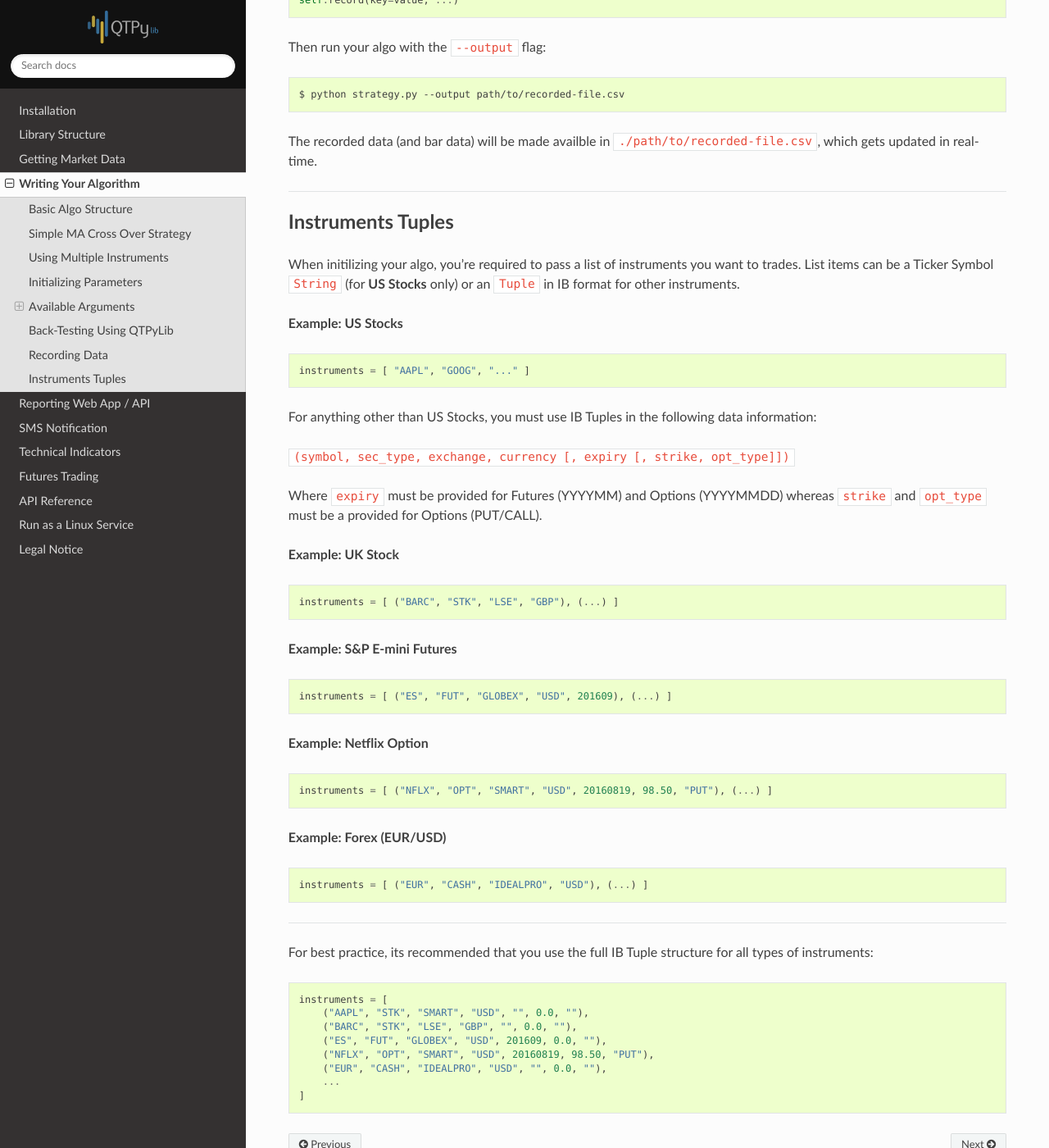
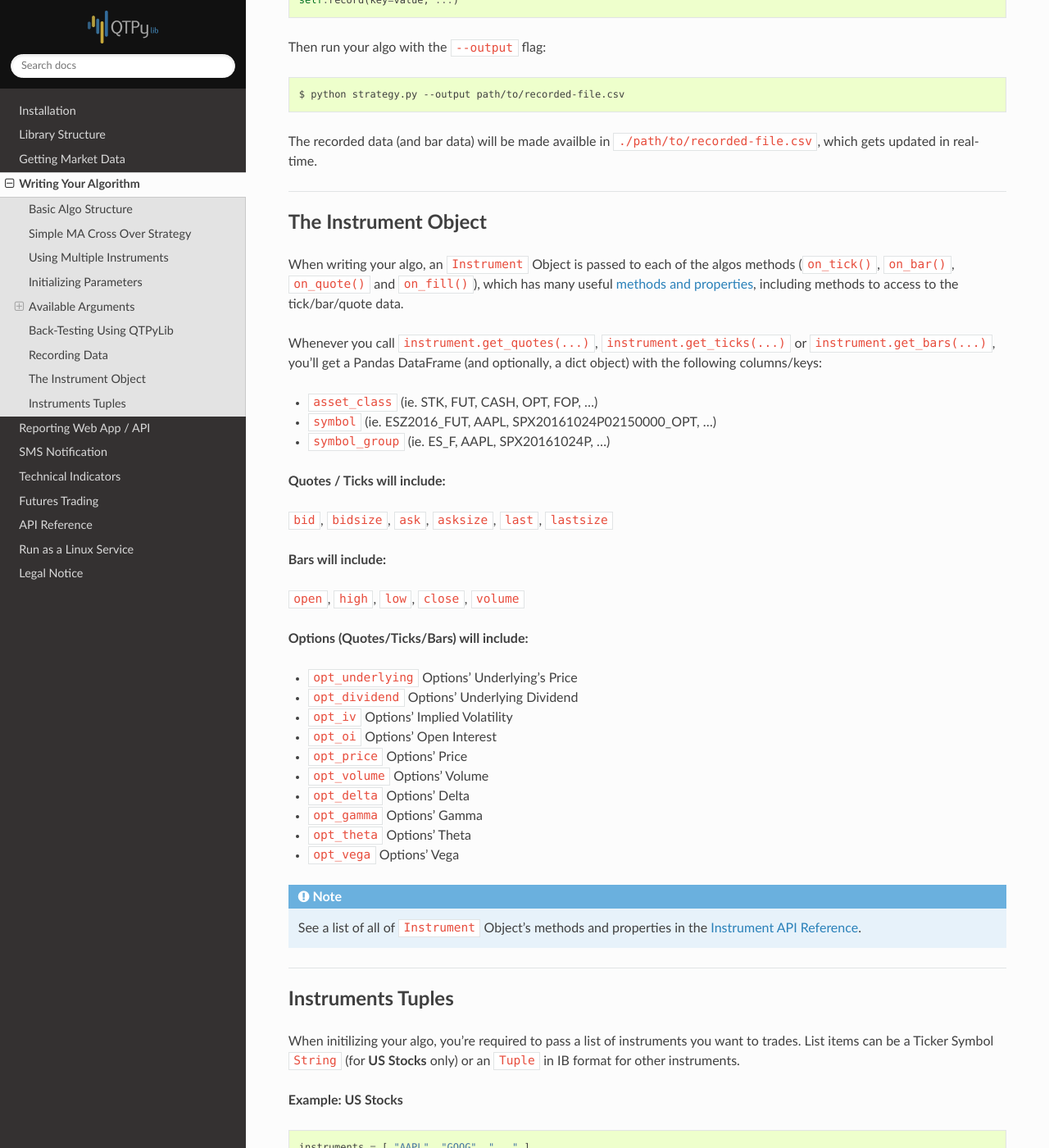
Before and after one commit to ranaroussi/qtpylib, a Sphinx documentation site: the page built from docs/source/algo.rst, in a window 1280 px wide and 1400 px high, scrolled down 5833 px. Shown: the whole window at 82% size. Built offline with Sphinx 7.4.7 and the Read the Docs theme 2.0.0, drawn with Linux system fonts in a browser that asks for light colours; some of the changed text lies outside the part shown.

Commit message:
updated docs covers options data structure

```diff
--- a/docs/source/algo.rst
+++ b/docs/source/algo.rst
@@ -6,7 +6,7 @@ incoming market data from the running Blotter. These are
 ``on_quote()`` which is invoked on every quote change,
 ``on_tick()`` which is invoked on every tick captured, and
 ``on_bar()``, which is invoked on every bar created in the
-pre-specified resolution. An `Instruments Object <./api_instrument.html>`_ is being passed
+pre-specified resolution. An `Instrument Object <./api_instrument.html>`_ is being passed
 to each method when called.
 
 If you need to set some parameters when your strategy starts,
@@ -346,6 +346,50 @@ which gets updated in real-time.
 
 -----
 
+The Instrument Object
+---------------------
+
+When writing your algo, an ``Instrument`` Object is passed to each of the algos
+methods (``on_tick()``, ``on_bar()``, ``on_quote()`` and ``on_fill()``), which
+has many useful `methods and properties <api.html#instrument-api>`_,
+including methods to access to the tick/bar/quote data.
+
+Whenever you call ``instrument.get_quotes(...)``, ``instrument.get_ticks(...)`` or ``instrument.get_bars(...)``,
+you'll get a Pandas DataFrame (and optionally, a dict object) with the following columns/keys:
+
+* ``asset_class`` (ie. STK, FUT, CASH, OPT, FOP, ...)
+* ``symbol`` (ie. ESZ2016_FUT, AAPL, SPX20161024P02150000_OPT, ...)
+* ``symbol_group`` (ie. ES_F, AAPL, SPX20161024P, ...)
+
+**Quotes / Ticks will include:**
+
+``bid``, ``bidsize``, ``ask``, ``asksize``, ``last``, ``lastsize``
+
+**Bars will include:**
+
+``open``, ``high``, ``low``, ``close``, ``volume``
+
+**Options (Quotes/Ticks/Bars) will include:**
+
+* ``opt_underlying`` Options' Underlying's Price
+* ``opt_dividend`` Options' Underlying Dividend
+* ``opt_iv`` Options' Implied Volatility
+* ``opt_oi`` Options' Open Interest
+* ``opt_price`` Options' Price
+* ``opt_volume`` Options' Volume
+* ``opt_delta`` Options' Delta
+* ``opt_gamma`` Options' Gamma
+* ``opt_theta`` Options' Theta
+* ``opt_vega`` Options' Vega
+
+
+.. note::
+    See a list of all of ``Instrument`` Object's methods and properties in the
+    `Instrument API Reference <api.html#instrument-api>`_.
+
+
+-----
+
 Instruments Tuples
 ------------------
 
```
Also changed, not shown: 2 other files.
